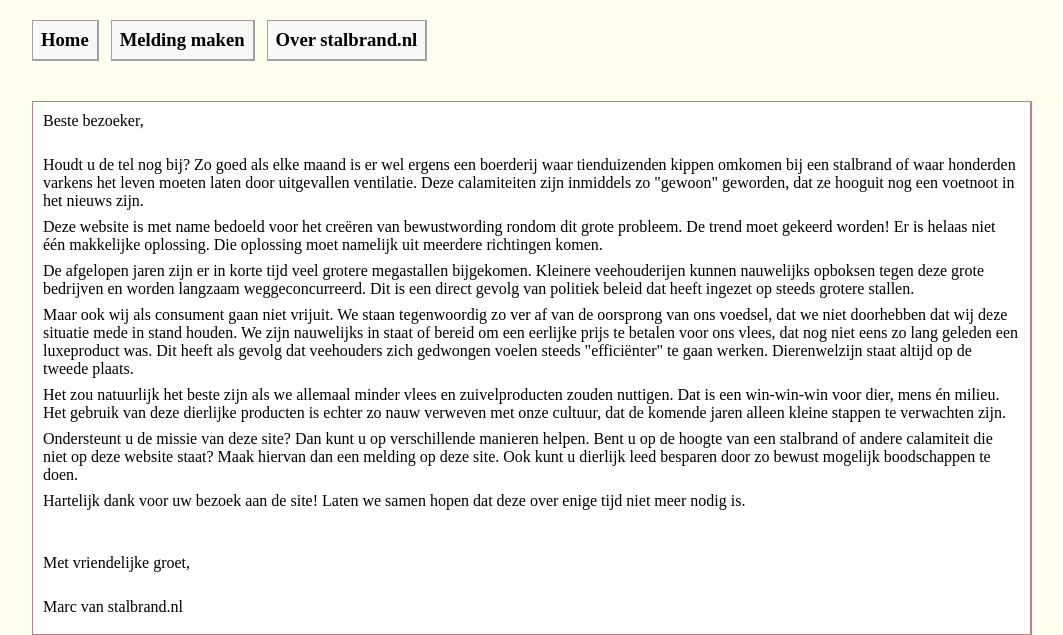
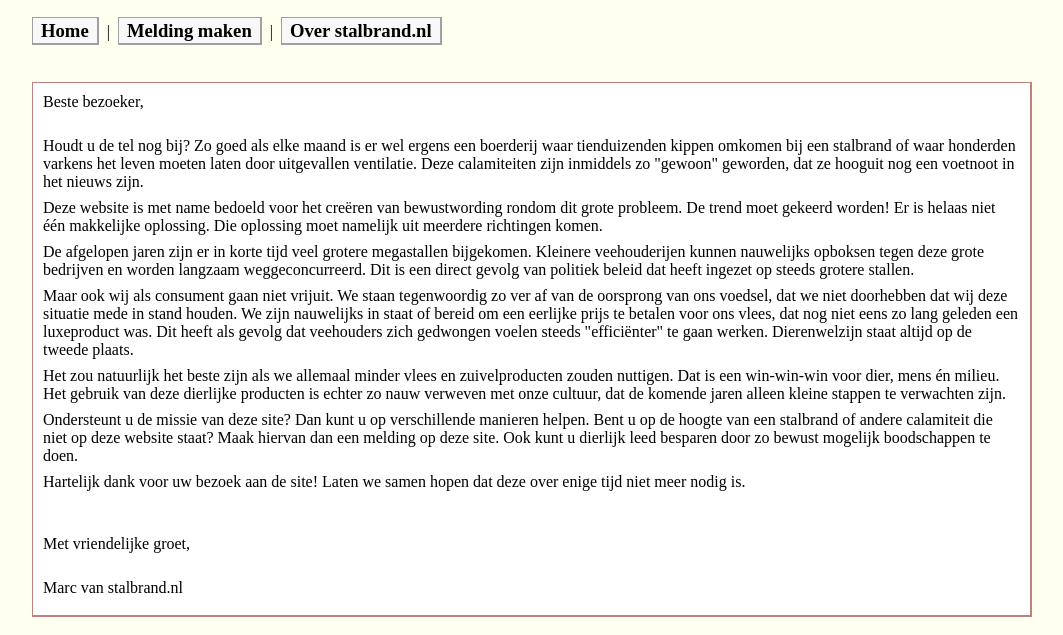
Before and after one commit to mathemaat/kettle, a Django app: page /over in a window 1280 px wide. Shown: the part 69-704 px from the top of the page, without its empty margins (8-1071 px from the left). Run offline with Django 3.2, Linux system fonts and the light colour scheme.

Commit message:
Improve menu CSS

```diff
--- a/kettle/static/css/application.css
+++ b/kettle/static/css/application.css
@@ -25,19 +25,28 @@ body {
   display: block;
   margin: 0px 40px 40px;
 }
-#menu a {
+#menu div.menu-item {
+  display: inline-block;
+}
+#menu div.menu-item a {
   background: #f8f8f8;
-  display: inline-block;
-  margin-right: 8px;
-  padding: 8px;
+  padding: 2px 8px;
   border-width: 1px 2px 2px 1px;
   border-style: solid;
   border-color: #a0a0a0;
   font-weight: bold;
   font-size: 14pt;
 }
-#menu a:hover {
+#menu div.menu-item a:hover {
   text-decoration: underline;
+}
+#menu div.menu-item:before {
+  margin: 0px 4px;
+  content: "|";
+}
+#menu div.menu-item:first-child:before {
+  margin: 0px;
+  content: "";
 }
 
 #body {
--- a/kettle/static/css/application.scss
+++ b/kettle/static/css/application.scss
@@ -32,12 +32,14 @@ body
   display: block;
   margin: 0px 40px 40px;
 
+  div.menu-item
+  {
+    display: inline-block;
+
     a
     {
       background: #f8f8f8;
-    display: inline-block;
-    margin-right: 8px;
-    padding: 8px;
+      padding: 2px 8px;
       border-width: 1px 2px 2px 1px;
       border-style: solid;
       border-color: #a0a0a0;
@@ -46,6 +48,20 @@ body
 
       &:hover {
         text-decoration: underline;
+      }
+    }
+
+    &:before {
+      margin: 0px 4px;
+      content: "|";
+    }
+  }
+
+  div.menu-item:first-child
+  {
+    &:before {
+      margin: 0px;
+      content: "";
     }
   }
 }
--- a/kettle/templates/outline.html
+++ b/kettle/templates/outline.html
@@ -10,9 +10,15 @@
       <h1>Stalbrand</h1>
     </div>
     <div id="menu">
-      <a href="/">Home</a>
-      <a href="/melding-maken">Melding maken</a>
-      <a href="/over">Over stalbrand.nl</a>
+      <div class="menu-item">
+        <a href="/">Home</a>
+      </div>
+      <div class="menu-item">
+        <a href="/melding-maken">Melding maken</a>
+      </div>
+      <div class="menu-item">
+        <a href="/over">Over stalbrand.nl</a>
+      </div>
     </div>
     <div id="body">
       {% block body %} CONTENT HERE {% endblock %}
```
Also changed, not shown: 1 other file. Lines whose indentation alone changed are shown as unchanged.
